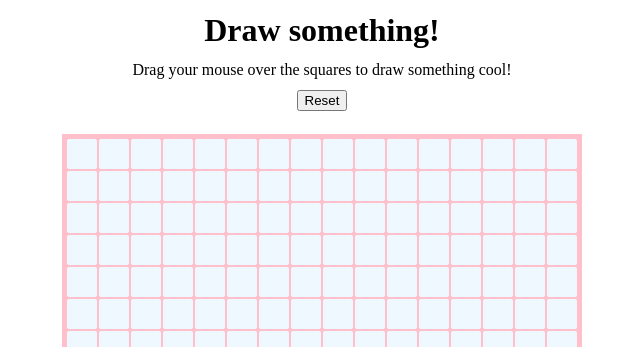
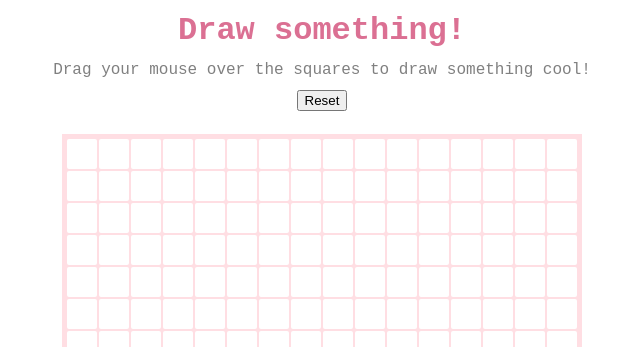
Before and after one commit to alicehe2003/Etch-a-Sketch, a plain HTML site: page index.html in a window 1280 px wide. Shown: the top 347 px of the page, without its empty margins (318-958 px from the left). Drawn offline with Linux system fonts and the light colour scheme.

Commit message:
Improved styling.

```diff
--- a/etch_a_sketch.js
+++ b/etch_a_sketch.js
@@ -27,6 +27,6 @@ resetButton.addEventListener("click", reset);
 
 function reset() {
     squares.forEach(square => {
-        square.style.backgroundColor = "aliceblue"
+        square.style.backgroundColor = "white"
     })
 }
--- a/style.css
+++ b/style.css
@@ -3,14 +3,17 @@ body {
     flex-direction: column;
     justify-content: center;
     align-items: center;
+    font-family: 'Courier New', Courier, monospace;
 }
 
 h1.title {
     margin: 4px;
+    color: palevioletred;
 }
 
 p.description {
     margin: 8px;
+    color: grey;
 }
 
 .reset {
@@ -19,7 +22,7 @@ p.description {
 
 .container {
     display: flex;
-    background-color: pink;
+    background-color: rgb(255, 222, 227);
     flex-direction: column;
     width: 520px;
     height: 520px;
@@ -35,7 +38,7 @@ p.description {
 
 .square {
     border-radius: 2px;
-    background-color: aliceblue;
+    background-color: white;
     margin: 1px;
     width: 30px;
     height: 30px
```
